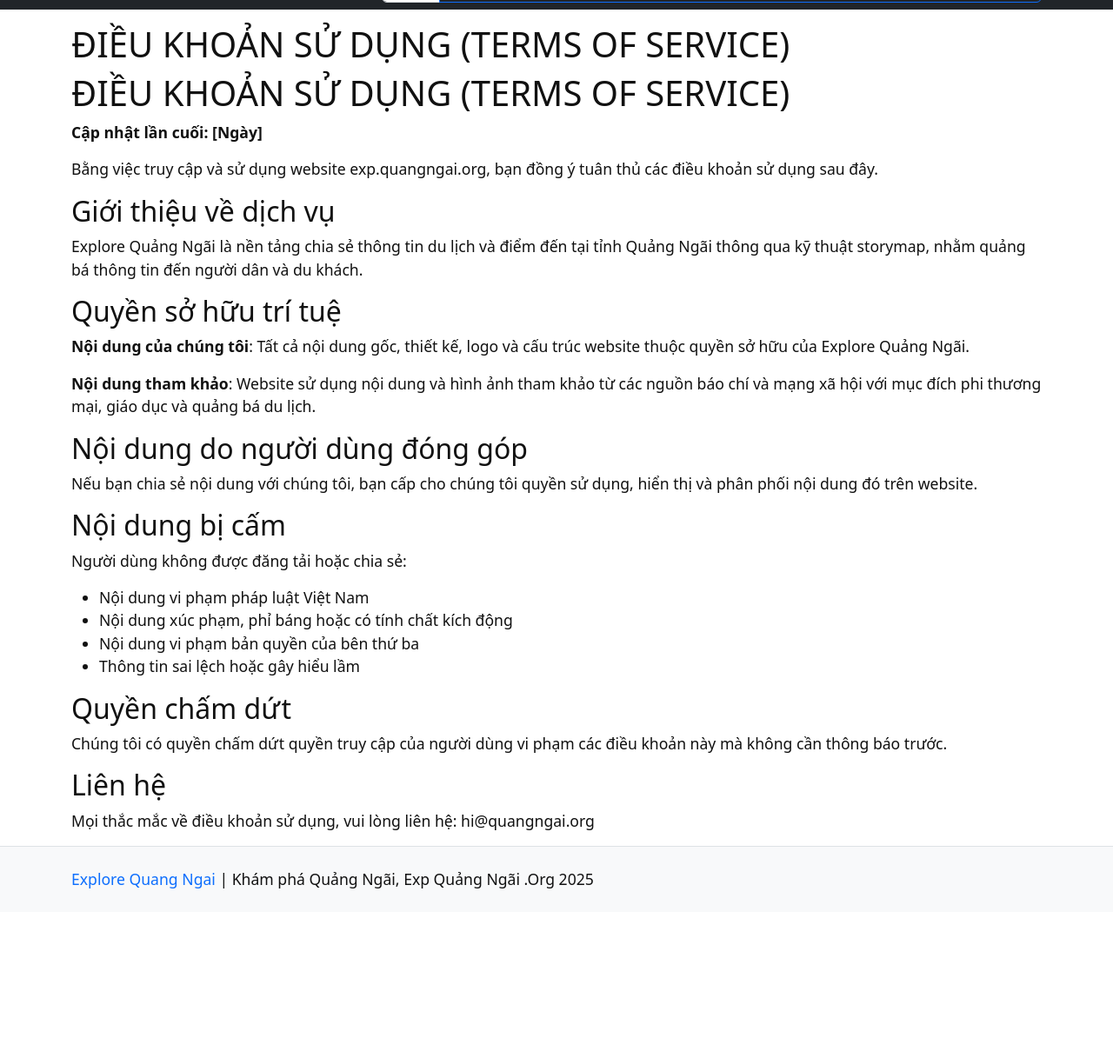
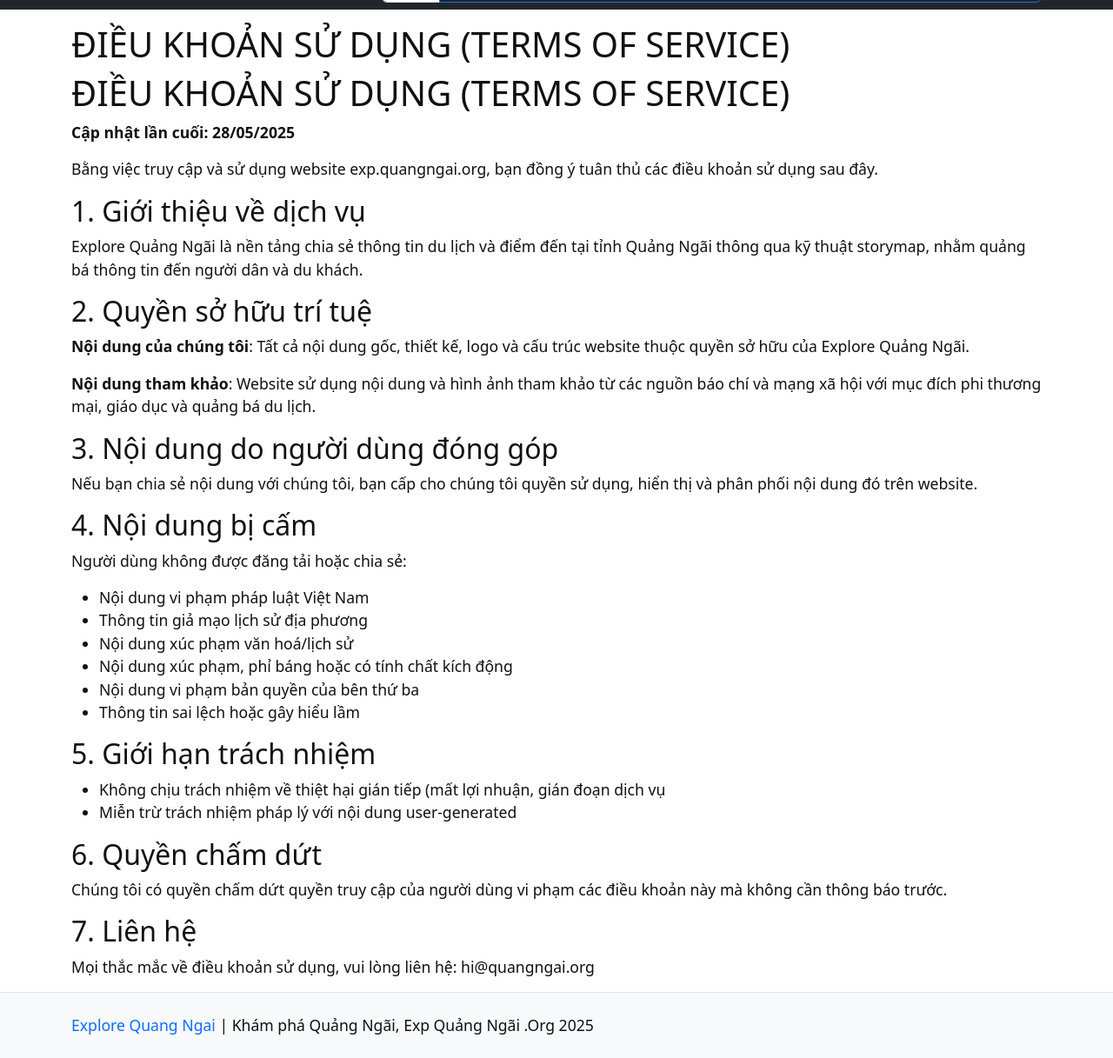
Before and after one commit to thecdil/storymapjs-template, a Jekyll site: the page built from pages/terms-of-service.md, in a window 1280 px wide, cut to the strip 119-1336 px from the top of the page. Shown: the whole strip at 87% size. Built offline with Jekyll 4.4.1, drawn with Linux system fonts in a browser that asks for light colours; our own code applies the rules of GitHub Pages for plain Markdown files; before the commit the page ends 1168 px from its top, so only the background shows below that.

Commit message:
Update and rename terms of service.md to terms-of-service.md

```diff
--- a/pages/terms of service.md
+++ b/pages/terms-of-service.md
@@ -1,35 +1,41 @@
 # ĐIỀU KHOẢN SỬ DỤNG (TERMS OF SERVICE)
 
-**Cập nhật lần cuối: [Ngày]**
+**Cập nhật lần cuối: 28/05/2025**
 
 Bằng việc truy cập và sử dụng website exp.quangngai.org, bạn đồng ý tuân thủ các điều khoản sử dụng sau đây.
 
-## Giới thiệu về dịch vụ
+## 1. Giới thiệu về dịch vụ
 
 Explore Quảng Ngãi là nền tảng chia sẻ thông tin du lịch và điểm đến tại tỉnh Quảng Ngãi thông qua kỹ thuật storymap, nhằm quảng bá thông tin đến người dân và du khách.
 
-## Quyền sở hữu trí tuệ
+## 2. Quyền sở hữu trí tuệ
 
 **Nội dung của chúng tôi**: Tất cả nội dung gốc, thiết kế, logo và cấu trúc website thuộc quyền sở hữu của Explore Quảng Ngãi.
 
 **Nội dung tham khảo**: Website sử dụng nội dung và hình ảnh tham khảo từ các nguồn báo chí và mạng xã hội với mục đích phi thương mại, giáo dục và quảng bá du lịch.
 
-## Nội dung do người dùng đóng góp
+## 3. Nội dung do người dùng đóng góp
 
 Nếu bạn chia sẻ nội dung với chúng tôi, bạn cấp cho chúng tôi quyền sử dụng, hiển thị và phân phối nội dung đó trên website.
 
-## Nội dung bị cấm
+## 4. Nội dung bị cấm
 
 Người dùng không được đăng tải hoặc chia sẻ:
 - Nội dung vi phạm pháp luật Việt Nam
+- Thông tin giả mạo lịch sử địa phương
+- Nội dung xúc phạm văn hoá/lịch sử
 - Nội dung xúc phạm, phỉ báng hoặc có tính chất kích động
 - Nội dung vi phạm bản quyền của bên thứ ba
 - Thông tin sai lệch hoặc gây hiểu lầm
 
-## Quyền chấm dứt
+## 5. Giới hạn trách nhiệm
+- Không chịu trách nhiệm về thiệt hại gián tiếp (mất lợi nhuận, gián đoạn dịch vụ
+- Miễn trừ trách nhiệm pháp lý với nội dung user-generated
+
+## 6. Quyền chấm dứt
 
 Chúng tôi có quyền chấm dứt quyền truy cập của người dùng vi phạm các điều khoản này mà không cần thông báo trước.
 
-## Liên hệ
+## 7. Liên hệ
 
 Mọi thắc mắc về điều khoản sử dụng, vui lòng liên hệ: hi@quangngai.org
```
